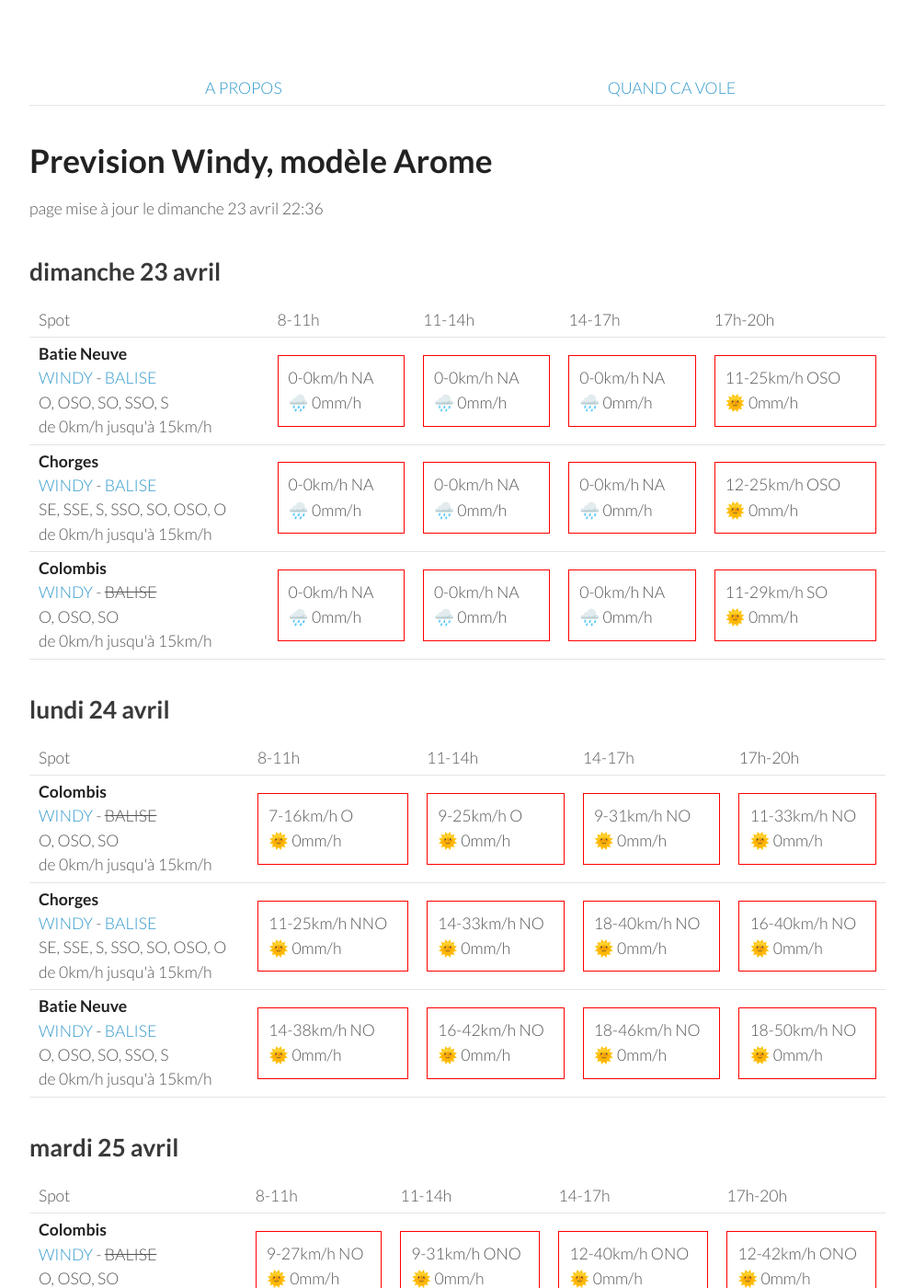
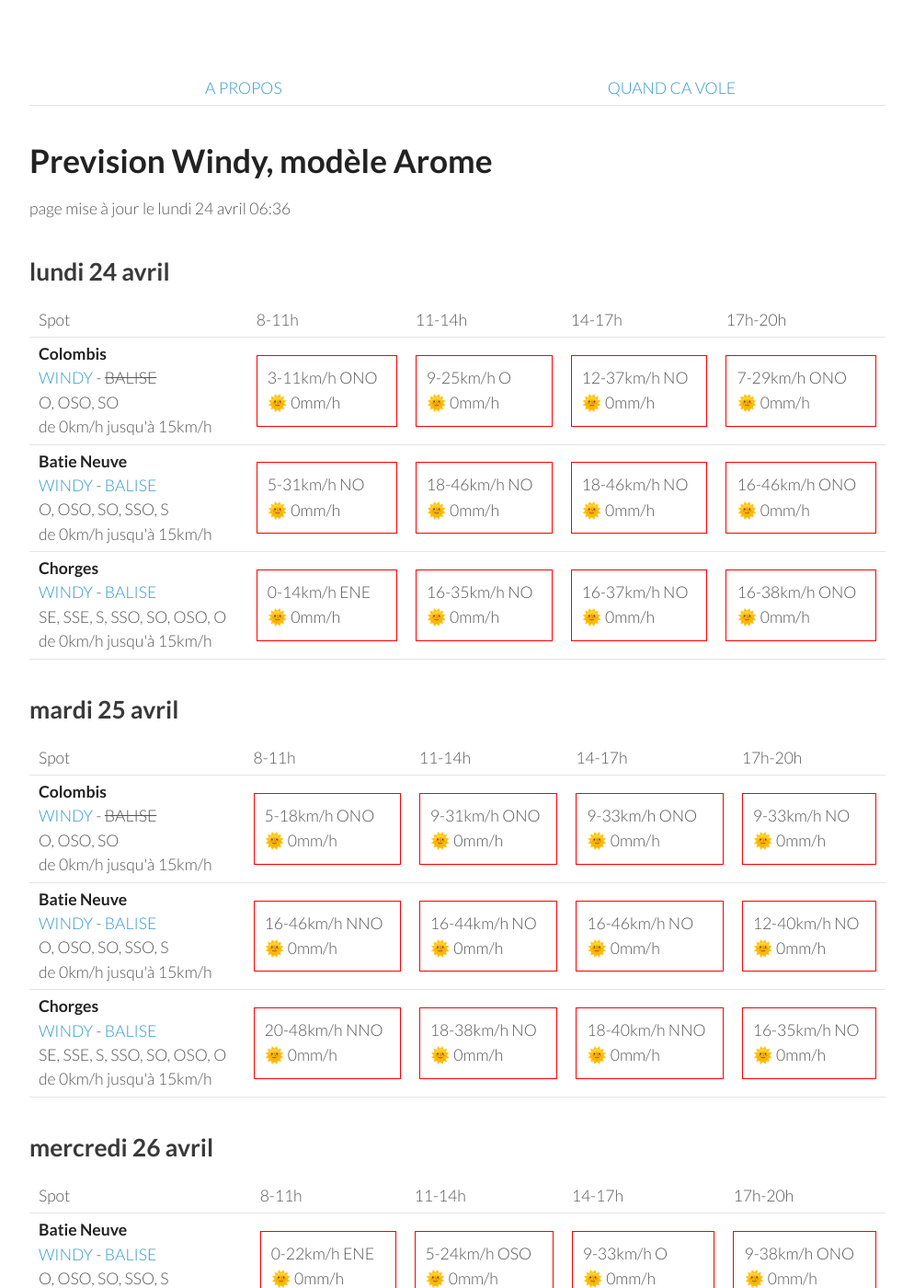
Before and after one commit to parapente-dans-le-nord/parapente-dans-le-nord.github.io, a Jekyll site: the page built from saint_andre.markdown, in a window 1280 px wide and 1400 px high. Shown: the whole window at 92% size, without its empty margins (26-1020 px from the left). Built offline with Jekyll 4.4.1, drawn with Linux system fonts in a browser that asks for light colours; some of the changed text lies outside the part shown.

Commit message:
update index.markdown

```diff
--- a/saint_andre.markdown
+++ b/saint_andre.markdown
@@ -7,51 +7,8 @@ title:  "Tous les spots"
 {: .links}
 
 # Prevision Windy, modèle Arome
-page mise à jour le dimanche 23 avril 22:36
+page mise à jour le lundi 24 avril 06:36
 
-## dimanche 23 avril
-
-{::nomarkdown}
-<table>
-  <tbody>
-    <tr>
-      <td>Spot</td>
-      <td>8-11h</td>
-      <td>11-14h</td>
-      <td>14-17h</td>
-      <td>17h-20h</td>
-    </tr>
-<tr>
-        <td><strong>Batie Neuve</strong><br><a href="https://windy.com/44.584/6.236?44.559,6.262,10,m:eTtagly">WINDY</a> - <span class=""><a href="https://www.openwindmap.org/PP554">BALISE</a> </span><br> <span class="vent-favorable">O, OSO, SO, SSO, S</span><br><span class="force-vent">de 0km/h jusqu'à 15km/h</span> </td>
-
-            <td><div class="not-flyable"><p>0-0km/h NA</p><p>🌧️ 0mm/h</p></div></td>
-            <td><div class="not-flyable"><p>0-0km/h NA</p><p>🌧️ 0mm/h</p></div></td>
-            <td><div class="not-flyable"><p>0-0km/h NA</p><p>🌧️ 0mm/h</p></div></td>
-            <td><div class="not-flyable"><p>11-25km/h OSO</p><p>🌞 0mm/h</p></div></td>
-
-    </tr>
-<tr>
-        <td><strong>Chorges</strong><br><a href="https://windy.com/44.578/6.280?44.559,6.262,10">WINDY</a> - <span class=""><a href="https://www.openwindmap.org/PP554">BALISE</a> </span><br> <span class="vent-favorable">SE, SSE, S, SSO, SO, OSO, O</span><br><span class="force-vent">de 0km/h jusqu'à 15km/h</span> </td>
-
-            <td><div class="not-flyable"><p>0-0km/h NA</p><p>🌧️ 0mm/h</p></div></td>
-            <td><div class="not-flyable"><p>0-0km/h NA</p><p>🌧️ 0mm/h</p></div></td>
-            <td><div class="not-flyable"><p>0-0km/h NA</p><p>🌧️ 0mm/h</p></div></td>
-            <td><div class="not-flyable"><p>12-25km/h OSO</p><p>🌞 0mm/h</p></div></td>
-
-    </tr>
-<tr>
-        <td><strong>Colombis</strong><br><a href="https://windy.com/44.494/6.216?44.559,6.262,10">WINDY</a> - <span class="no-balise"> BALISE </span><br> <span class="vent-favorable">O, OSO, SO</span><br><span class="force-vent">de 0km/h jusqu'à 15km/h</span> </td>
-
-            <td><div class="not-flyable"><p>0-0km/h NA</p><p>🌧️ 0mm/h</p></div></td>
-            <td><div class="not-flyable"><p>0-0km/h NA</p><p>🌧️ 0mm/h</p></div></td>
-            <td><div class="not-flyable"><p>0-0km/h NA</p><p>🌧️ 0mm/h</p></div></td>
-            <td><div class="not-flyable"><p>11-29km/h SO</p><p>🌞 0mm/h</p></div></td>
-
-    </tr>
-
-</tbody>
-</table>
-{:/}
 ## lundi 24 avril
 
 {::nomarkdown}
@@ -67,30 +24,30 @@ page mise à jour le dimanche 23 avril 22:36
 <tr>
         <td><strong>Colombis</strong><br><a href="https://windy.com/44.494/6.216?44.559,6.262,10">WINDY</a> - <span class="no-balise"> BALISE </span><br> <span class="vent-favorable">O, OSO, SO</span><br><span class="force-vent">de 0km/h jusqu'à 15km/h</span> </td>
 
-            <td><div class="not-flyable"><p>7-16km/h O</p><p>🌞 0mm/h</p></div></td>
+            <td><div class="not-flyable"><p>3-11km/h ONO</p><p>🌞 0mm/h</p></div></td>
             <td><div class="not-flyable"><p>9-25km/h O</p><p>🌞 0mm/h</p></div></td>
-            <td><div class="not-flyable"><p>9-31km/h NO</p><p>🌞 0mm/h</p></div></td>
-            <td><div class="not-flyable"><p>11-33km/h NO</p><p>🌞 0mm/h</p></div></td>
+            <td><div class="not-flyable"><p>12-37km/h NO</p><p>🌞 0mm/h</p></div></td>
+            <td><div class="not-flyable"><p>7-29km/h ONO</p><p>🌞 0mm/h</p></div></td>
+
+
+    </tr>
+<tr>
+        <td><strong>Batie Neuve</strong><br><a href="https://windy.com/44.584/6.236?44.559,6.262,10,m:eTtagly">WINDY</a> - <span class=""><a href="https://www.openwindmap.org/PP554">BALISE</a> </span><br> <span class="vent-favorable">O, OSO, SO, SSO, S</span><br><span class="force-vent">de 0km/h jusqu'à 15km/h</span> </td>
+
+            <td><div class="not-flyable"><p>5-31km/h NO</p><p>🌞 0mm/h</p></div></td>
+            <td><div class="not-flyable"><p>18-46km/h NO</p><p>🌞 0mm/h</p></div></td>
+            <td><div class="not-flyable"><p>18-46km/h NO</p><p>🌞 0mm/h</p></div></td>
+            <td><div class="not-flyable"><p>16-46km/h ONO</p><p>🌞 0mm/h</p></div></td>
 
 
     </tr>
 <tr>
         <td><strong>Chorges</strong><br><a href="https://windy.com/44.578/6.280?44.559,6.262,10">WINDY</a> - <span class=""><a href="https://www.openwindmap.org/PP554">BALISE</a> </span><br> <span class="vent-favorable">SE, SSE, S, SSO, SO, OSO, O</span><br><span class="force-vent">de 0km/h jusqu'à 15km/h</span> </td>
 
-            <td><div class="not-flyable"><p>11-25km/h NNO</p><p>🌞 0mm/h</p></div></td>
-            <td><div class="not-flyable"><p>14-33km/h NO</p><p>🌞 0mm/h</p></div></td>
-            <td><div class="not-flyable"><p>18-40km/h NO</p><p>🌞 0mm/h</p></div></td>
-            <td><div class="not-flyable"><p>16-40km/h NO</p><p>🌞 0mm/h</p></div></td>
-
-
-    </tr>
-<tr>
-        <td><strong>Batie Neuve</strong><br><a href="https://windy.com/44.584/6.236?44.559,6.262,10,m:eTtagly">WINDY</a> - <span class=""><a href="https://www.openwindmap.org/PP554">BALISE</a> </span><br> <span class="vent-favorable">O, OSO, SO, SSO, S</span><br><span class="force-vent">de 0km/h jusqu'à 15km/h</span> </td>
-
-            <td><div class="not-flyable"><p>14-38km/h NO</p><p>🌞 0mm/h</p></div></td>
-            <td><div class="not-flyable"><p>16-42km/h NO</p><p>🌞 0mm/h</p></div></td>
-            <td><div class="not-flyable"><p>18-46km/h NO</p><p>🌞 0mm/h</p></div></td>
-            <td><div class="not-flyable"><p>18-50km/h NO</p><p>🌞 0mm/h</p></div></td>
+            <td><div class="not-flyable"><p>0-14km/h ENE</p><p>🌞 0mm/h</p></div></td>
+            <td><div class="not-flyable"><p>16-35km/h NO</p><p>🌞 0mm/h</p></div></td>
+            <td><div class="not-flyable"><p>16-37km/h NO</p><p>🌞 0mm/h</p></div></td>
+            <td><div class="not-flyable"><p>16-38km/h ONO</p><p>🌞 0mm/h</p></div></td>
 
 
     </tr>
@@ -113,30 +70,30 @@ page mise à jour le dimanche 23 avril 22:36
 <tr>
         <td><strong>Colombis</strong><br><a href="https://windy.com/44.494/6.216?44.559,6.262,10">WINDY</a> - <span class="no-balise"> BALISE </span><br> <span class="vent-favorable">O, OSO, SO</span><br><span class="force-vent">de 0km/h jusqu'à 15km/h</span> </td>
 
-            <td><div class="not-flyable"><p>9-27km/h NO</p><p>🌞 0mm/h</p></div></td>
+            <td><div class="not-flyable"><p>5-18km/h ONO</p><p>🌞 0mm/h</p></div></td>
             <td><div class="not-flyable"><p>9-31km/h ONO</p><p>🌞 0mm/h</p></div></td>
-            <td><div class="not-flyable"><p>12-40km/h ONO</p><p>🌞 0mm/h</p></div></td>
-            <td><div class="not-flyable"><p>12-42km/h ONO</p><p>🌞 0mm/h</p></div></td>
+            <td><div class="not-flyable"><p>9-33km/h ONO</p><p>🌞 0mm/h</p></div></td>
+            <td><div class="not-flyable"><p>9-33km/h NO</p><p>🌞 0mm/h</p></div></td>
 
 
     </tr>
 <tr>
         <td><strong>Batie Neuve</strong><br><a href="https://windy.com/44.584/6.236?44.559,6.262,10,m:eTtagly">WINDY</a> - <span class=""><a href="https://www.openwindmap.org/PP554">BALISE</a> </span><br> <span class="vent-favorable">O, OSO, SO, SSO, S</span><br><span class="force-vent">de 0km/h jusqu'à 15km/h</span> </td>
 
-            <td><div class="not-flyable"><p>18-48km/h N</p><p>🌞 0mm/h</p></div></td>
-            <td><div class="not-flyable"><p>9-37km/h NO</p><p>🌞 0mm/h</p></div></td>
-            <td><div class="not-flyable"><p>11-42km/h ONO</p><p>🌞 0mm/h</p></div></td>
-            <td><div class="not-flyable"><p>9-42km/h ONO</p><p>🌞 0mm/h</p></div></td>
+            <td><div class="not-flyable"><p>16-46km/h NNO</p><p>🌞 0mm/h</p></div></td>
+            <td><div class="not-flyable"><p>16-44km/h NO</p><p>🌞 0mm/h</p></div></td>
+            <td><div class="not-flyable"><p>16-46km/h NO</p><p>🌞 0mm/h</p></div></td>
+            <td><div class="not-flyable"><p>12-40km/h NO</p><p>🌞 0mm/h</p></div></td>
 
 
     </tr>
 <tr>
         <td><strong>Chorges</strong><br><a href="https://windy.com/44.578/6.280?44.559,6.262,10">WINDY</a> - <span class=""><a href="https://www.openwindmap.org/PP554">BALISE</a> </span><br> <span class="vent-favorable">SE, SSE, S, SSO, SO, OSO, O</span><br><span class="force-vent">de 0km/h jusqu'à 15km/h</span> </td>
 
-            <td><div class="not-flyable"><p>20-40km/h N</p><p>🌞 0mm/h</p></div></td>
-            <td><div class="not-flyable"><p>7-37km/h ONO</p><p>🌞 0mm/h</p></div></td>
-            <td><div class="not-flyable"><p>9-40km/h ONO</p><p>🌞 0mm/h</p></div></td>
-            <td><div class="not-flyable"><p>9-40km/h ONO</p><p>🌞 0mm/h</p></div></td>
+            <td><div class="not-flyable"><p>20-48km/h NNO</p><p>🌞 0mm/h</p></div></td>
+            <td><div class="not-flyable"><p>18-38km/h NO</p><p>🌞 0mm/h</p></div></td>
+            <td><div class="not-flyable"><p>18-40km/h NNO</p><p>🌞 0mm/h</p></div></td>
+            <td><div class="not-flyable"><p>16-35km/h NO</p><p>🌞 0mm/h</p></div></td>
 
 
     </tr>
@@ -159,30 +116,30 @@ page mise à jour le dimanche 23 avril 22:36
 <tr>
         <td><strong>Batie Neuve</strong><br><a href="https://windy.com/44.584/6.236?44.559,6.262,10,m:eTtagly">WINDY</a> - <span class=""><a href="https://www.openwindmap.org/PP554">BALISE</a> </span><br> <span class="vent-favorable">O, OSO, SO, SSO, S</span><br><span class="force-vent">de 0km/h jusqu'à 15km/h</span> </td>
 
-            <td><div class="not-flyable"><p>1-20km/h NE</p><p>🌞 0mm/h</p></div></td>
-            <td><div class="not-flyable"><p>5-22km/h OSO</p><p>🌞 0mm/h</p></div></td>
-            <td><div class="not-flyable"><p>9-31km/h ONO</p><p>🌞 0mm/h</p></div></td>
-            <td><div class="not-flyable"><p>9-37km/h ONO</p><p>🌞 0mm/h</p></div></td>
+            <td><div class="not-flyable"><p>0-22km/h ENE</p><p>🌞 0mm/h</p></div></td>
+            <td><div class="not-flyable"><p>5-24km/h OSO</p><p>🌞 0mm/h</p></div></td>
+            <td><div class="not-flyable"><p>9-33km/h O</p><p>🌞 0mm/h</p></div></td>
+            <td><div class="not-flyable"><p>9-38km/h ONO</p><p>🌞 0mm/h</p></div></td>
 
 
     </tr>
 <tr>
         <td><strong>Colombis</strong><br><a href="https://windy.com/44.494/6.216?44.559,6.262,10">WINDY</a> - <span class="no-balise"> BALISE </span><br> <span class="vent-favorable">O, OSO, SO</span><br><span class="force-vent">de 0km/h jusqu'à 15km/h</span> </td>
 
-            <td><div class="not-flyable"><p>3-14km/h ESE</p><p>🌞 0mm/h</p></div></td>
-            <td><div class="not-flyable"><p>3-16km/h SO</p><p>🌞 0mm/h</p></div></td>
-            <td><div class="not-flyable"><p>9-25km/h ONO</p><p>🌞 0mm/h</p></div></td>
-            <td><div class="not-flyable"><p>11-33km/h ONO</p><p>🌞 0mm/h</p></div></td>
+            <td><div class="not-flyable"><p>3-14km/h SE</p><p>🌞 0mm/h</p></div></td>
+            <td><div class="not-flyable"><p>3-18km/h OSO</p><p>🌞 0mm/h</p></div></td>
+            <td><div class="not-flyable"><p>9-29km/h ONO</p><p>🌞 0mm/h</p></div></td>
+            <td><div class="not-flyable"><p>11-35km/h NO</p><p>🌞 0mm/h</p></div></td>
 
 
     </tr>
 <tr>
         <td><strong>Chorges</strong><br><a href="https://windy.com/44.578/6.280?44.559,6.262,10">WINDY</a> - <span class=""><a href="https://www.openwindmap.org/PP554">BALISE</a> </span><br> <span class="vent-favorable">SE, SSE, S, SSO, SO, OSO, O</span><br><span class="force-vent">de 0km/h jusqu'à 15km/h</span> </td>
 
-            <td><div class="not-flyable"><p>1-20km/h ENE</p><p>🌞 0mm/h</p></div></td>
-            <td><div class="not-flyable"><p>5-22km/h OSO</p><p>🌞 0mm/h</p></div></td>
-            <td><div class="not-flyable"><p>9-31km/h ONO</p><p>🌞 0mm/h</p></div></td>
-            <td><div class="not-flyable"><p>9-37km/h O</p><p>🌞 0mm/h</p></div></td>
+            <td><div class="not-flyable"><p>1-20km/h SE</p><p>🌞 0mm/h</p></div></td>
+            <td><div class="not-flyable"><p>5-24km/h OSO</p><p>🌞 0mm/h</p></div></td>
+            <td><div class="not-flyable"><p>9-35km/h O</p><p>🌞 0mm/h</p></div></td>
+            <td><div class="not-flyable"><p>9-38km/h O</p><p>🌞 0mm/h</p></div></td>
 
 
     </tr>
@@ -206,7 +163,7 @@ page mise à jour le dimanche 23 avril 22:36
         <td><strong>Colombis</strong><br><a href="https://windy.com/44.494/6.216?44.559,6.262,10">WINDY</a> - <span class="no-balise"> BALISE </span><br> <span class="vent-favorable">O, OSO, SO</span><br><span class="force-vent">de 0km/h jusqu'à 15km/h</span> </td>
 
             <td><div class="not-flyable"><p>3-14km/h E</p><p>🌞 0mm/h</p></div></td>
-            <td><div class="not-flyable"><p>1-14km/h NO</p><p>🌞 0mm/h</p></div></td>
+            <td><div class="not-flyable"><p>0-14km/h ONO</p><p>🌞 0mm/h</p></div></td>
             <td><div class="not-flyable"><p>9-27km/h OSO</p><p>🌞 0mm/h</p></div></td>
             <td><div class="not-flyable"><p>11-33km/h OSO</p><p>🌞 0mm/h</p></div></td>
 
@@ -215,8 +172,8 @@ page mise à jour le dimanche 23 avril 22:36
 <tr>
         <td><strong>Batie Neuve</strong><br><a href="https://windy.com/44.584/6.236?44.559,6.262,10,m:eTtagly">WINDY</a> - <span class=""><a href="https://www.openwindmap.org/PP554">BALISE</a> </span><br> <span class="vent-favorable">O, OSO, SO, SSO, S</span><br><span class="force-vent">de 0km/h jusqu'à 15km/h</span> </td>
 
-            <td><div class="not-flyable"><p>3-18km/h NE</p><p>🌞 0mm/h</p></div></td>
-            <td><div class="not-flyable"><p>3-18km/h SSO</p><p>🌞 0mm/h</p></div></td>
+            <td><div class="not-flyable"><p>3-16km/h NE</p><p>🌞 0mm/h</p></div></td>
+            <td><div class="not-flyable"><p>3-18km/h S</p><p>🌞 0mm/h</p></div></td>
             <td><div class="not-flyable"><p>9-31km/h SSO</p><p>🌞 0mm/h</p></div></td>
             <td><div class="not-flyable"><p>7-37km/h SO</p><p>🌞 0mm/h</p></div></td>
 
@@ -225,7 +182,7 @@ page mise à jour le dimanche 23 avril 22:36
 <tr>
         <td><strong>Chorges</strong><br><a href="https://windy.com/44.578/6.280?44.559,6.262,10">WINDY</a> - <span class=""><a href="https://www.openwindmap.org/PP554">BALISE</a> </span><br> <span class="vent-favorable">SE, SSE, S, SSO, SO, OSO, O</span><br><span class="force-vent">de 0km/h jusqu'à 15km/h</span> </td>
 
-            <td><div class="not-flyable"><p>3-18km/h NE</p><p>🌞 0mm/h</p></div></td>
+            <td><div class="not-flyable"><p>3-16km/h NE</p><p>🌞 0mm/h</p></div></td>
             <td><div class="not-flyable"><p>3-18km/h SSO</p><p>🌞 0mm/h</p></div></td>
             <td><div class="not-flyable"><p>7-31km/h SO</p><p>🌞 0mm/h</p></div></td>
             <td><div class="not-flyable"><p>7-37km/h OSO</p><p>🌞 0mm/h</p></div></td>
```
